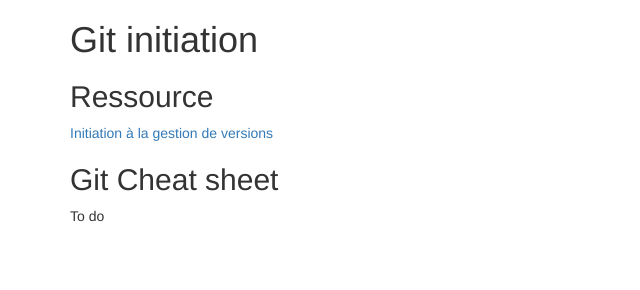
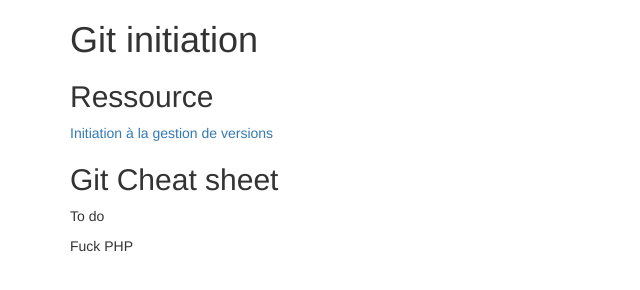
Before and after one commit to Nydalicor/GitExercice, a plain HTML site: page index.html in a window 1280 px wide. Shown: the full height of the page, 0-640 px from the left. Drawn offline with Linux system fonts and the light colour scheme.

Commit message:
PHP message

```diff
--- a/index.html
+++ b/index.html
@@ -16,6 +16,7 @@
             <p><a href="https://learn.helmo.be/course/view.php?id=5277">Initiation à la gestion de versions</a></p>
             <h2>Git Cheat sheet</h2>
             <p>To do</p>
+			<p>Fuck PHP</p>
         </div>
     </body>
 </html>
```
